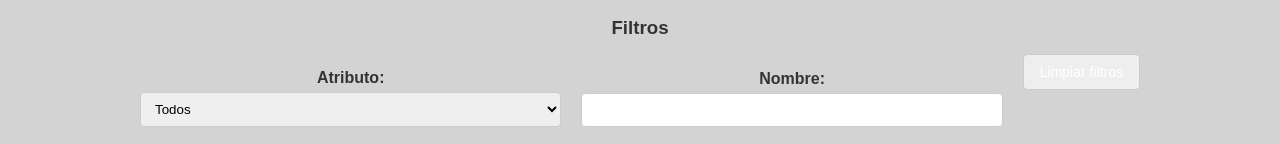
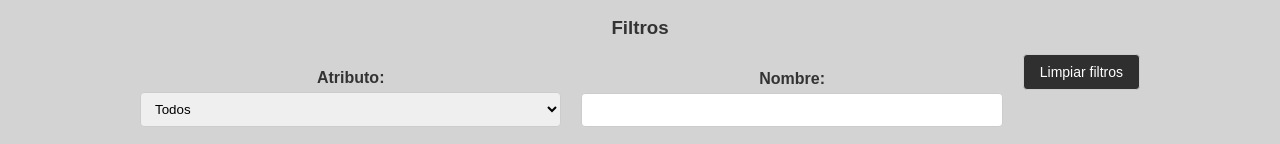
Before and after one commit to mauriciofz96/SeminarioPHP, a React (Vite) app in the folder frontend/vite-project-seminario/: page /crear-mazo in a window 1280 px wide. Shown: the part 319-463 px from the top of the page. Built offline with nearby package versions, Linux system fonts and the light colour scheme; no server answers; sample sign-in values are in the browser's storage.

Commit message:
update estilos

```diff
--- a/frontend/vite-project-seminario/src/assets/styles/CrearMazoPage.css
+++ b/frontend/vite-project-seminario/src/assets/styles/CrearMazoPage.css
@@ -40,12 +40,15 @@
 
 .limpiar-btn {
   padding: 8px 16px;
-  background-color: #eee;
+  background-color:  #2f2f2f;
   border: 1px solid #ccc;
   border-radius: 4px;
   cursor: pointer;
   height: 36px;
   align-self: flex-start;
+}
+.limpiar-btn:hover {
+  background-color: #aa0000;
 }
 
 .cartas-listado {
```
